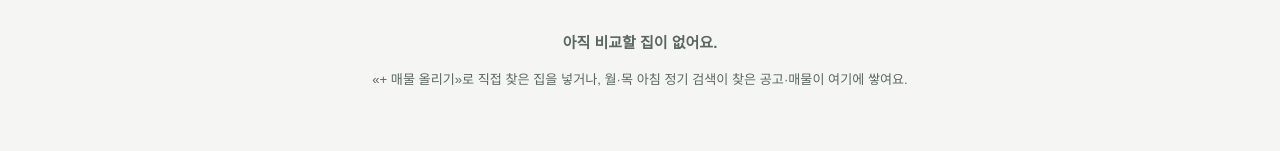
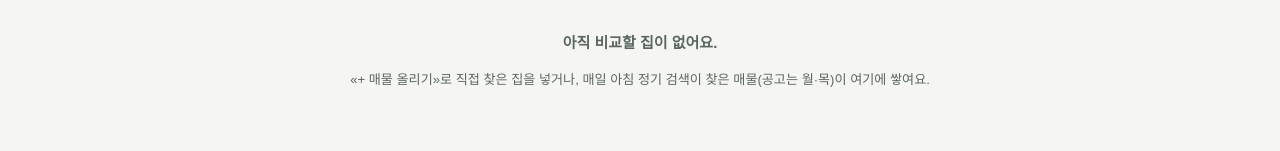
Before and after one commit to hyonnie-t/house-hunt, a plain HTML site: page index.html in a window 1280 px wide. Both pictures are taken after typing "Sample123" into the empty fields and a click on the button "들어가기". Shown: the part 294-445 px from the top of the page. Drawn offline with Linux system fonts and the light colour scheme; no server answers; a web font is replaced by a local one.

Commit message:
빈 목록 안내: 정기 검색이 매일 돈다
Co-Authored-By: Claude Opus 5.5 <noreply@anthropic.com>

```diff
--- a/index.html
+++ b/index.html
@@ -294,7 +294,7 @@ input[type=checkbox] { width: 18px; height: 18px; accent-color: var(--accent); }
   <div class="cards" id="cards"></div>
   <div class="empty" id="emptyBox" hidden>
     <p><b>아직 비교할 집이 없어요.</b></p>
-    <p class="small">«+ 매물 올리기»로 직접 찾은 집을 넣거나, 월·목 아침 정기 검색이 찾은 공고·매물이 여기에 쌓여요.</p>
+    <p class="small">«+ 매물 올리기»로 직접 찾은 집을 넣거나, 매일 아침 정기 검색이 찾은 매물(공고는 월·목)이 여기에 쌓여요.</p>
   </div>
   <p class="small muted" style="margin-top:12px">월 부담 = 월세 + 관리비 + 주차비 + (보증금 − 자기 돈) × 대출 금리 ÷ 12. 대출 금리와 자기 돈은 «조건 고치기»에서 바꿔요. 금액 단위는 만 원.</p>
   <div class="install-wrap" id="installWrap" hidden>
```
